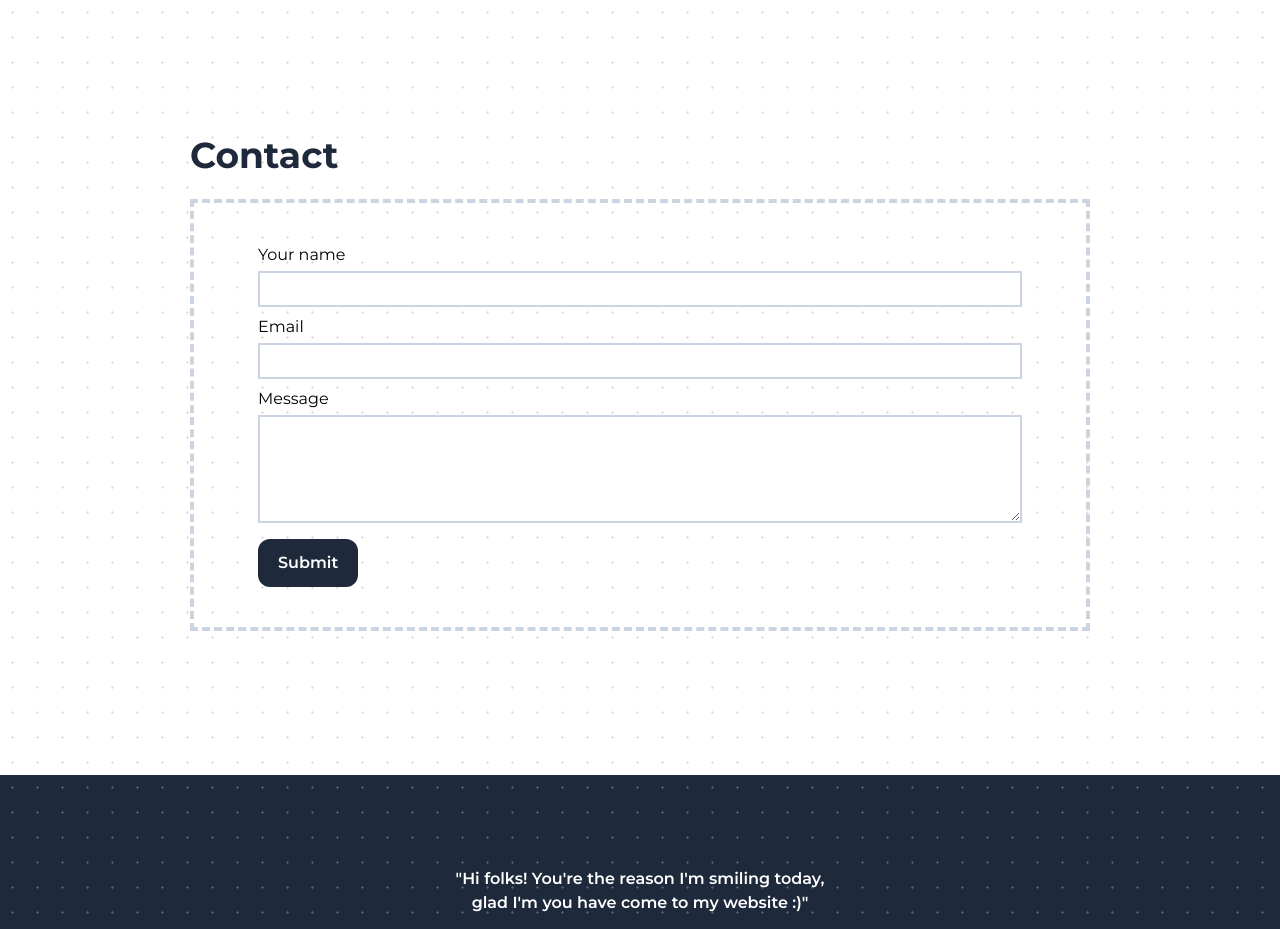
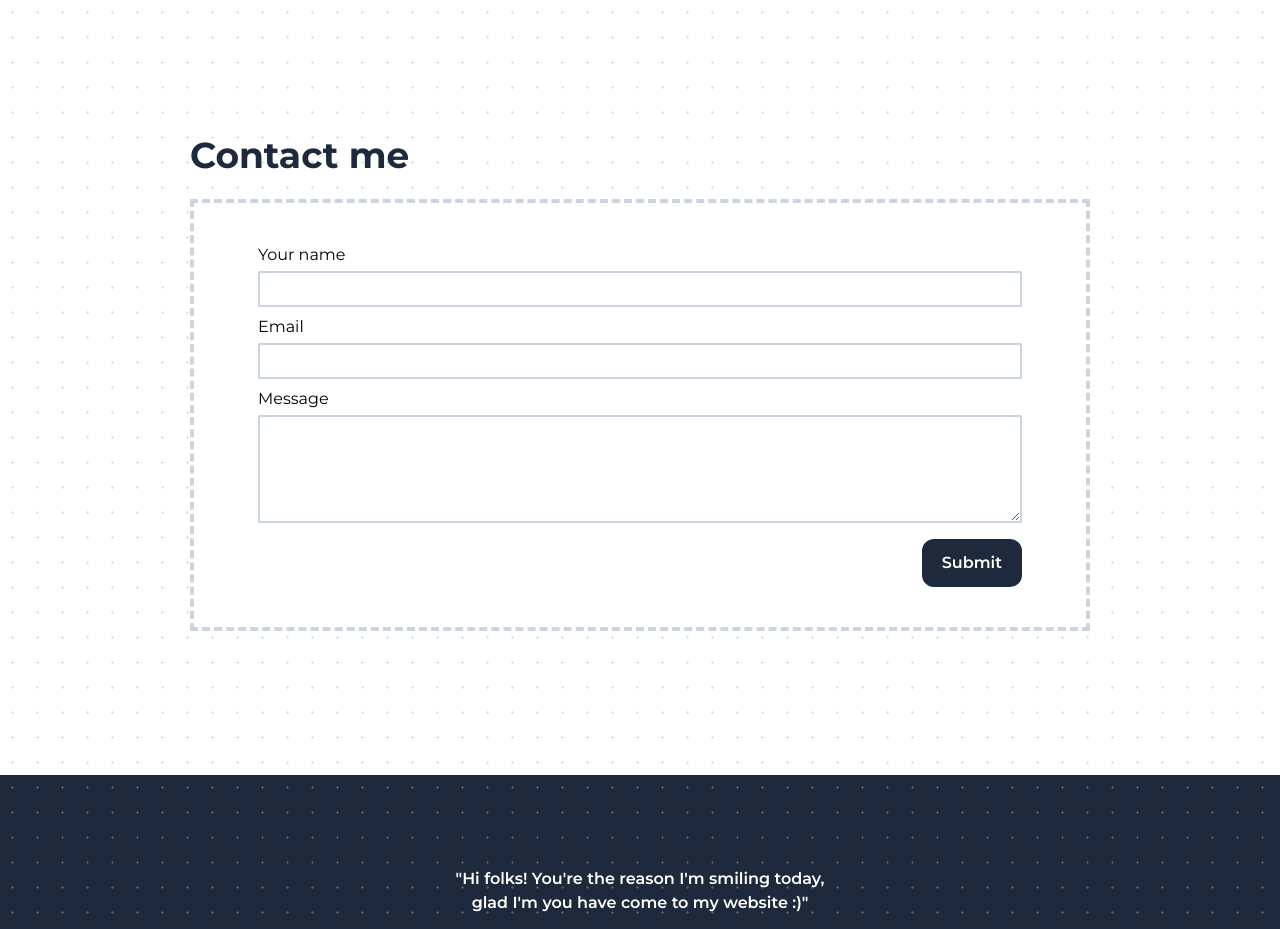
Before and after one commit to mhmmdhandika/handikas-portfolio, a React (Create React App) app: page / in a window 1280 px wide. Shown: the part 2200-3129 px from the top of the page. Built offline with nearby package versions, Linux system fonts and the light colour scheme.

Commit message:
add swal function to the contact section

```diff
--- a/package.json
+++ b/package.json
@@ -12,6 +12,7 @@
     "react-icons": "^4.4.0",
     "react-scripts": "5.0.1",
     "read-more-more": "^2.0.2",
+    "sweetalert": "^2.1.2",
     "web-vitals": "^2.1.4"
   },
   "scripts": {
--- a/src/Contact.js
+++ b/src/Contact.js
@@ -1,16 +1,27 @@
 import { useContext } from 'react';
 import { SectionContext } from './App';
+import swal from 'sweetalert';
 
 export default function Contact() {
   const thisSection = useContext(SectionContext).filter((section, index) => {
     return index === 3;
   })[0];
 
+  const handleForm = e => {
+    e.preventDefault();
+    swal({
+      title: 'Hold on guys!',
+      text: 'The contact section is under development.\nInstead, you can contact me on my Instagram.',
+      icon: 'info',
+      button: 'I got it!',
+    });
+  };
+
   return (
     <section id={thisSection.href} className='initial-section'>
       <div className='child-section'>
-        <h2 className='title-section'>{thisSection.name}</h2>
-        <form className='py-6 sm:border-dashed sm:border-slate-300 sm:border-4 sm:p-10 lg:px-16'>
+        <h2 className='title-section'>{thisSection.name} me</h2>
+        <form className='py-6 sm:border-dashed sm:bg-white sm:border-slate-300 sm:border-4 sm:p-10 lg:px-16' onClick={handleForm}>
           <div>
             <label htmlFor='name' className='block'>
               Your name
@@ -30,9 +41,11 @@ export default function Contact() {
             </label>
             <textarea name='message' id='message' cols='30' rows='4' className='block'></textarea>
           </div>
-          <button type='submit' className='mt-4 py-2 px-4 btn text-white font-semibold hover:text-slate-800'>
-            Submit
-          </button>
+          <div className='flex justify-end'>
+            <button type='submit' className='mt-4 py-2 px-4 btn text-white font-semibold hover:text-slate-800' onClick={handleForm}>
+              Submit
+            </button>
+          </div>
         </form>
       </div>
     </section>
--- a/src/index.css
+++ b/src/index.css
@@ -111,3 +111,13 @@ h1 {
   @apply border-slate-600 bg-slate-600 text-white;
 }
 /* End Hero */
+
+/*Start Swal*/
+.swal-overlay {
+  @apply backdrop-blur-sm;
+}
+
+.swal-text {
+  @apply text-center;
+}
+/*End Swal*/
```
Also changed, not shown: 1 other file (tests, documents, lock files or other folders).
